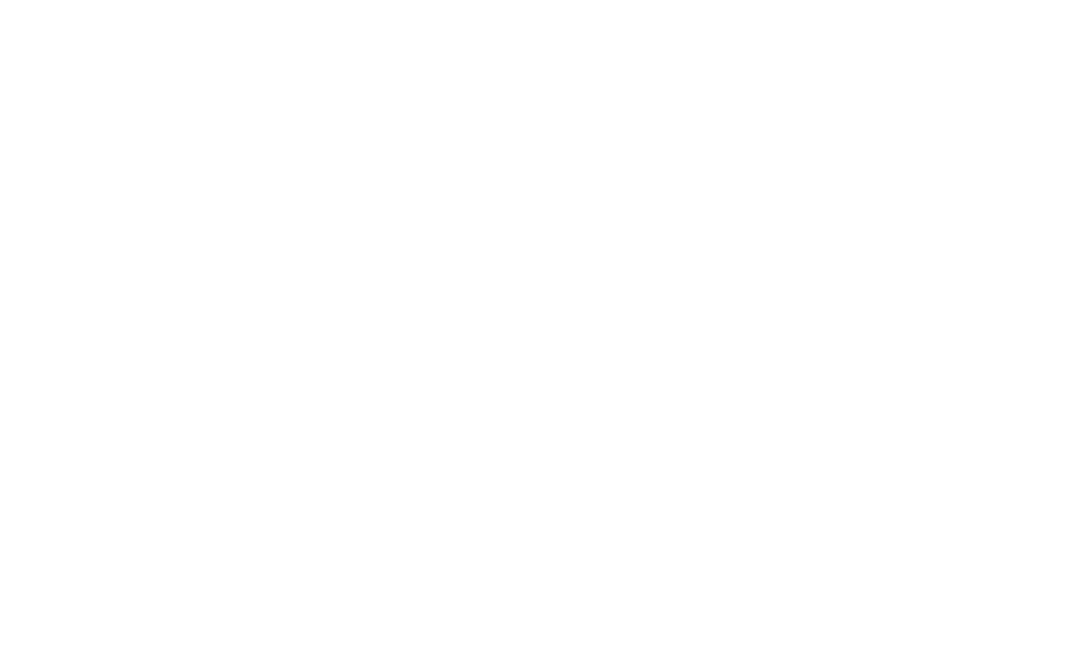
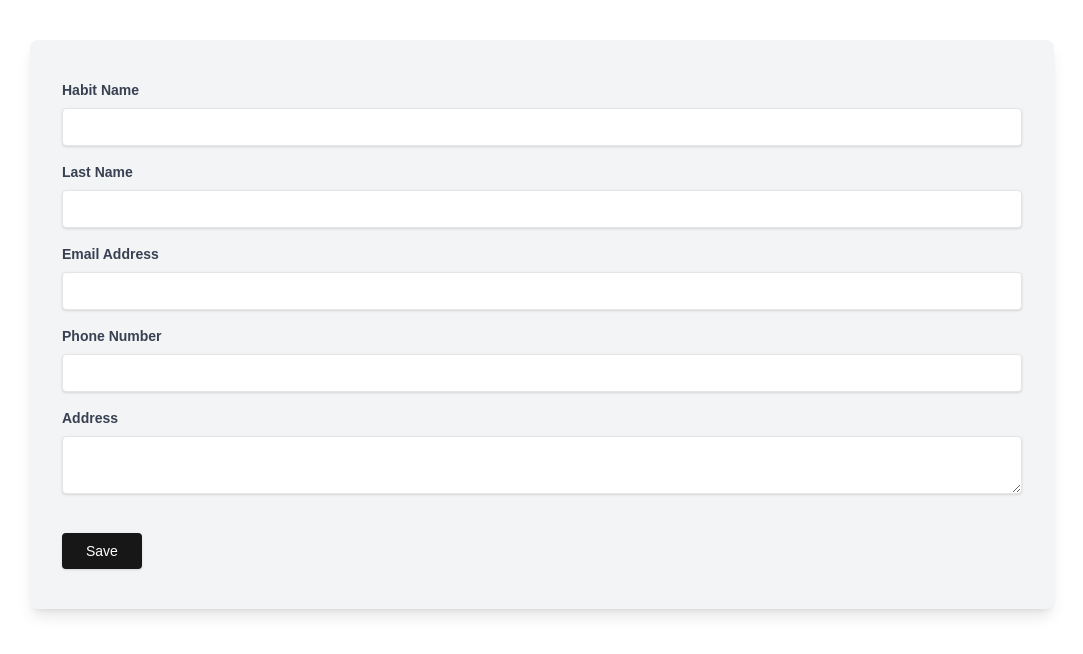
Before and after one commit to mololuwa10/habit-tracker, a Next.js app: page /AddHabit in a window 1280 px wide. Shown: the top 654 px of the page, without its empty margins (98-1181 px from the left). Built offline with nearby package versions, Linux system fonts and the light colour scheme.

Commit message:
"Implemented a drag and drop feature"

```diff
--- a/app/AddHabit/page.tsx
+++ b/app/AddHabit/page.tsx
@@ -1,5 +1,78 @@
+import { Button } from "@/components/ui/button";
 import React from "react";
 
 export default function AddHabit() {
-	return <></>;
+	return (
+		<>
+			<div className="bg-gray-100 max-w-screen-lg mx-auto px-8 py-10 mt-10 rounded-lg shadow-lg">
+				<div className="mb-4">
+					<label
+						htmlFor="habitname"
+						className="block text-gray-700 text-sm font-bold mb-2"
+					>
+						Habit Name
+					</label>
+					<input
+						type="text"
+						id="firstname"
+						className="shadow appearance-none border rounded w-full py-2 px-3 text-gray-700 leading-tight focus:outline-none focus:shadow-outline"
+					/>
+				</div>
+				<div className="mb-4">
+					<label
+						htmlFor="lastname"
+						className="block text-gray-700 text-sm font-bold mb-2"
+					>
+						Last Name
+					</label>
+					<input
+						type="text"
+						id="lastname"
+						className="shadow appearance-none border rounded w-full py-2 px-3 text-gray-700 leading-tight focus:outline-none focus:shadow-outline"
+					/>
+				</div>
+				<div className="mb-4">
+					<label
+						htmlFor="email"
+						className="block text-gray-700 text-sm font-bold mb-2"
+					>
+						Email Address
+					</label>
+					<input
+						type="email"
+						id="email"
+						className="shadow appearance-none border rounded w-full py-2 px-3 text-gray-700 leading-tight focus:outline-none focus:shadow-outline"
+					/>
+				</div>
+				<div className="mb-4">
+					<label
+						htmlFor="phone"
+						className="block text-gray-700 text-sm font-bold mb-2"
+					>
+						Phone Number
+					</label>
+					<input
+						type="tel"
+						id="phone"
+						className="shadow appearance-none border rounded w-full py-2 px-3 text-gray-700 leading-tight focus:outline-none focus:shadow-outline"
+					/>
+				</div>
+				<div className="mb-4">
+					<label
+						htmlFor="address"
+						className="block text-gray-700 text-sm font-bold mb-2"
+					>
+						Address
+					</label>
+					<textarea
+						id="address"
+						className="shadow appearance-none border rounded w-full py-2 px-3 text-gray-700 leading-tight focus:outline-none focus:shadow-outline"
+					/>
+				</div>
+				<Button className="mt-4 text-white px-6 py-2 rounded hover:bg-gray-950 hover:scale-110 animation ease-in duration-200">
+					Save
+				</Button>
+			</div>
+		</>
+	);
 }
--- a/components/Footer.tsx
+++ b/components/Footer.tsx
@@ -6,7 +6,7 @@ export default function Footer() {
 	return (
 		<>
 			<div className="flex justify-center py-4">
-				<Link href={"#"}>
+				<Link href={"/AddHabit"}>
 					<button className="bg-orange-400 hover:bg-orange-500 hover:scale-110 animation ease-in duration-200 text-white font-bold py-4 px-4 rounded-[2.0rem]">
 						<Plus />
 					</button>
--- a/components/HabitsPage.tsx
+++ b/components/HabitsPage.tsx
@@ -1,7 +1,11 @@
-import React from "react";
+/* eslint-disable @typescript-eslint/no-explicit-any */
+"use client";
+import React, { useState } from "react";
 import { Checkbox } from "@/components/ui/checkbox";
+import { Menu } from "lucide-react";
+import { DragDropContext, Droppable, Draggable } from "react-beautiful-dnd";
 
-const Habits = [
+const initialHabits = [
 	{ id: 1, name: "Drink Water", streak: 5 },
 	{ id: 2, name: "Exercise", streak: 4 },
 	{ id: 3, name: "Meditate", streak: 3 },
@@ -9,22 +13,63 @@ const Habits = [
 ];
 
 export default function HabitsPage() {
+	const [habits, setHabits] = useState(initialHabits);
+
+	const handleDragEnd = (result: any) => {
+		if (!result.destination) return;
+
+		const reorderedItems = [...habits];
+		const [removed] = reorderedItems.splice(result.source.index, 1);
+		reorderedItems.splice(result.destination.index, 0, removed);
+
+		setHabits(reorderedItems);
+	};
+
 	return (
-		<>
+		<DragDropContext onDragEnd={handleDragEnd}>
 			<div className="bg-gray-100 max-w-screen-lg mx-auto px-8 py-10 mt-10 rounded-lg shadow-lg">
-				{Habits.map((habit) => (
+				<Droppable droppableId="habits" direction="vertical">
+					{(provided) => (
 						<div
+							{...provided.droppableProps}
+							ref={provided.innerRef}
+							className="space-y-2"
+						>
+							{habits.map((habit, index) => (
+								<Draggable
 									key={habit.id}
-						className="flex py-4 border-b border-gray-500 items-center"
+									draggableId={habit.id.toString()}
+									index={index}
+								>
+									{(provided, snapshot) => (
+										<div
+											ref={provided.innerRef}
+											{...provided.draggableProps}
+											className={`flex py-4 border-b border-gray-500 items-center ${
+												snapshot.isDragging ? "bg-blue-100" : ""
+											}`}
+											style={provided.draggableProps.style}
 										>
 											<Checkbox className="w-6 h-6" />
 											<p className="text-black font-semibold ml-4 flex-grow">
 												{habit.name}
 											</p>
-						<p className="text-black ml-auto">Streak: {habit.streak}</p>
+											<p className="text-black ml-16">Streak: {habit.streak}</p>
+											<div
+												{...provided.dragHandleProps}
+												className="cursor-pointer"
+											>
+												<Menu />
 											</div>
+										</div>
+									)}
+								</Draggable>
 							))}
+							{provided.placeholder}
 						</div>
-		</>
+					)}
+				</Droppable>
+			</div>
+		</DragDropContext>
 	);
 }
--- a/package.json
+++ b/package.json
@@ -18,6 +18,7 @@
     "next": "15.1.5",
     "primereact": "^10.9.1",
     "react": "^19.0.0",
+    "react-beautiful-dnd": "^13.1.1",
     "react-dom": "^19.0.0",
     "tailwind-merge": "^2.6.0",
     "tailwindcss-animate": "^1.0.7"
@@ -26,6 +27,7 @@
     "@eslint/eslintrc": "^3",
     "@types/node": "^20",
     "@types/react": "^19",
+    "@types/react-beautiful-dnd": "^13.1.8",
     "@types/react-dom": "^19",
     "eslint": "^9",
     "eslint-config-next": "15.1.5",
```
Also changed, not shown: 1 other file (tests, documents, lock files or other folders). Lines whose indentation alone changed are shown as unchanged.
